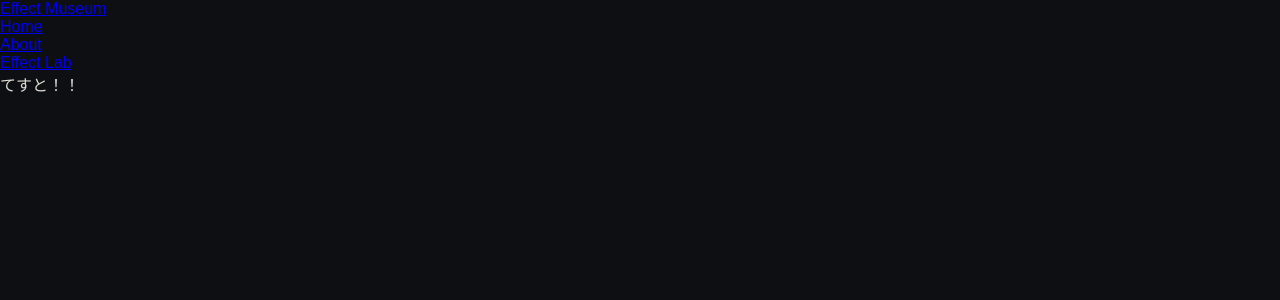
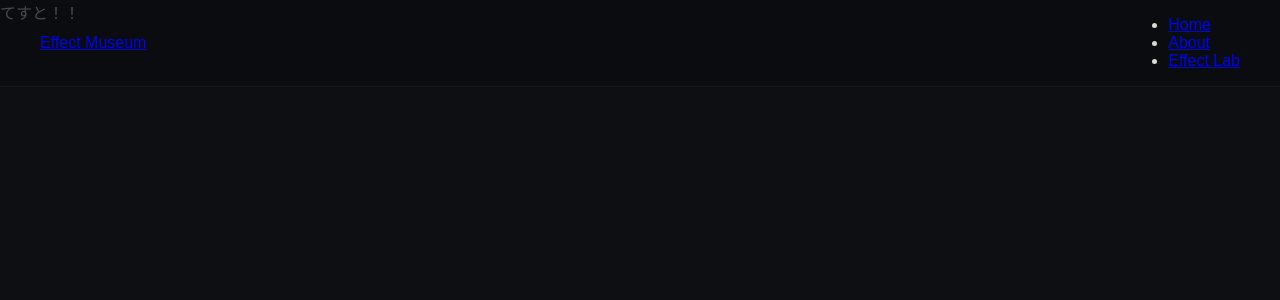
Before and after one commit to ko246/Effect_musium, a Flask app: page / in a window 1280 px wide. Shown: the top 300 px of the page. Run offline with Flask 3, Linux system fonts and the light colour scheme.

Commit message:
css：ナビゲーションの土台デザイン追加

```diff
--- a/app_flask/src/static/css/style.css
+++ b/app_flask/src/static/css/style.css
@@ -29,6 +29,24 @@ body {
 =============================================
 */
 
+nav {
+    position: fixed; /* 常に画面上部に固定 */
+    /* position:fixedと組み合わせて使う */
+    top: 0; /* 上端 */
+    left: 0; /* 左端 */
+    right: 0; /* 右端 */
+
+    z-index: 100; /* 重なり順の指定（数値が大きいほど前面） */
+    padding: 16px 40px; /* 上下16px、左右40pxの余白 */
+
+    display: flex; /* 子要素を横並びにする */
+    /* display: flex;と組み合わせて使う */
+    align-items: center; /* 子要素を縦方向の中央に揃える */
+    justify-content: space-between; /* 子要素を両端に配置(ロゴとナビゲーションリンクを分ける意図) */
+
+    background: rgba(10, 12, 16, 0.7); /* ナビの背景色（rgbaは「赤、緑、青、透明度」の順） */
+    border-bottom: 1px solid rgba(255, 255, 255, 0.05); /* 下端に境界線を引く（1px solid が「1ピクセルの実線」） */
+}
 
 /*
 =============================================
@@ -36,8 +54,6 @@ body {
 =============================================
 */
 
-
-
 /*
 =============================================
 ナビゲーション：リンクリスト
```
